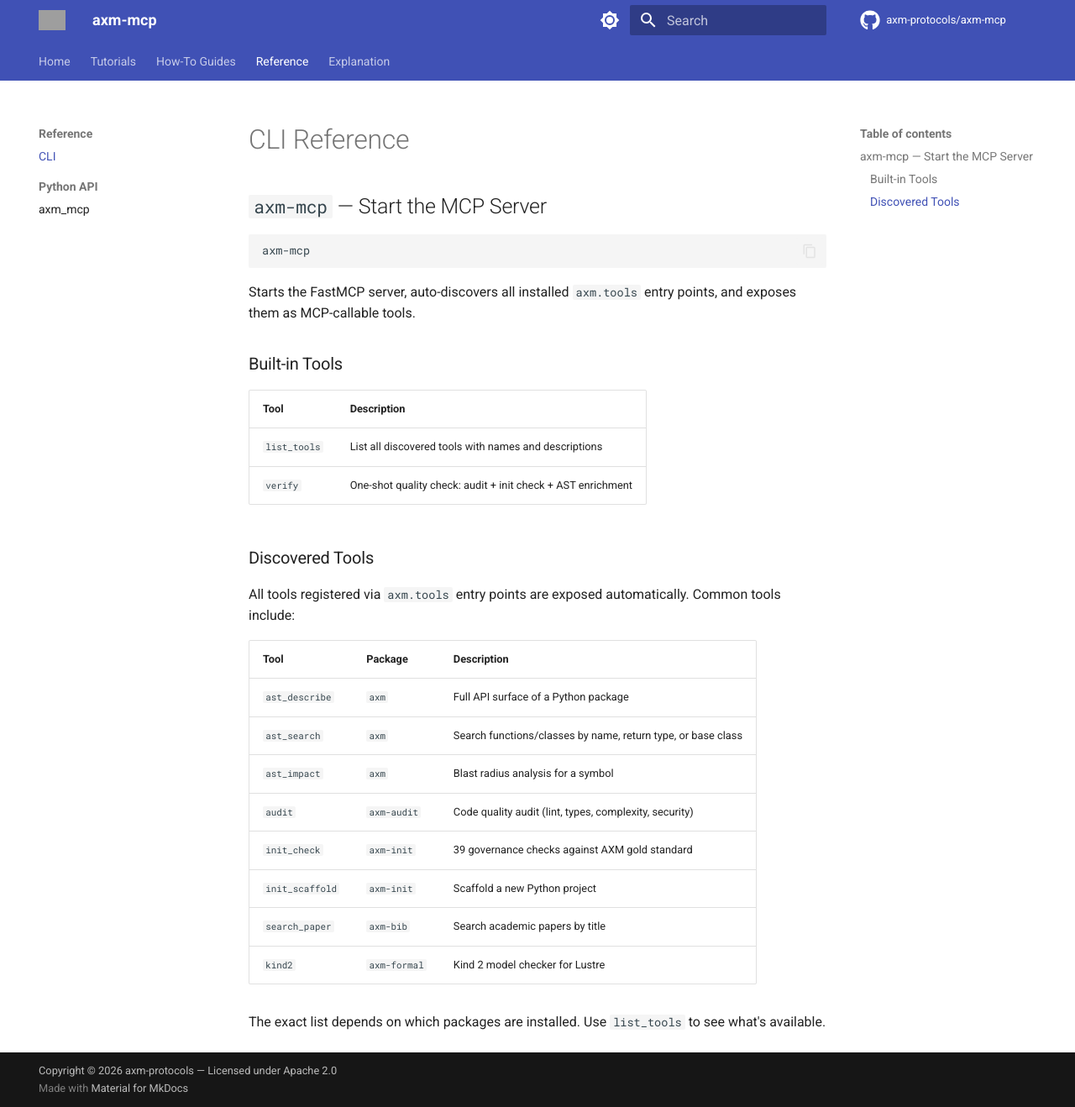
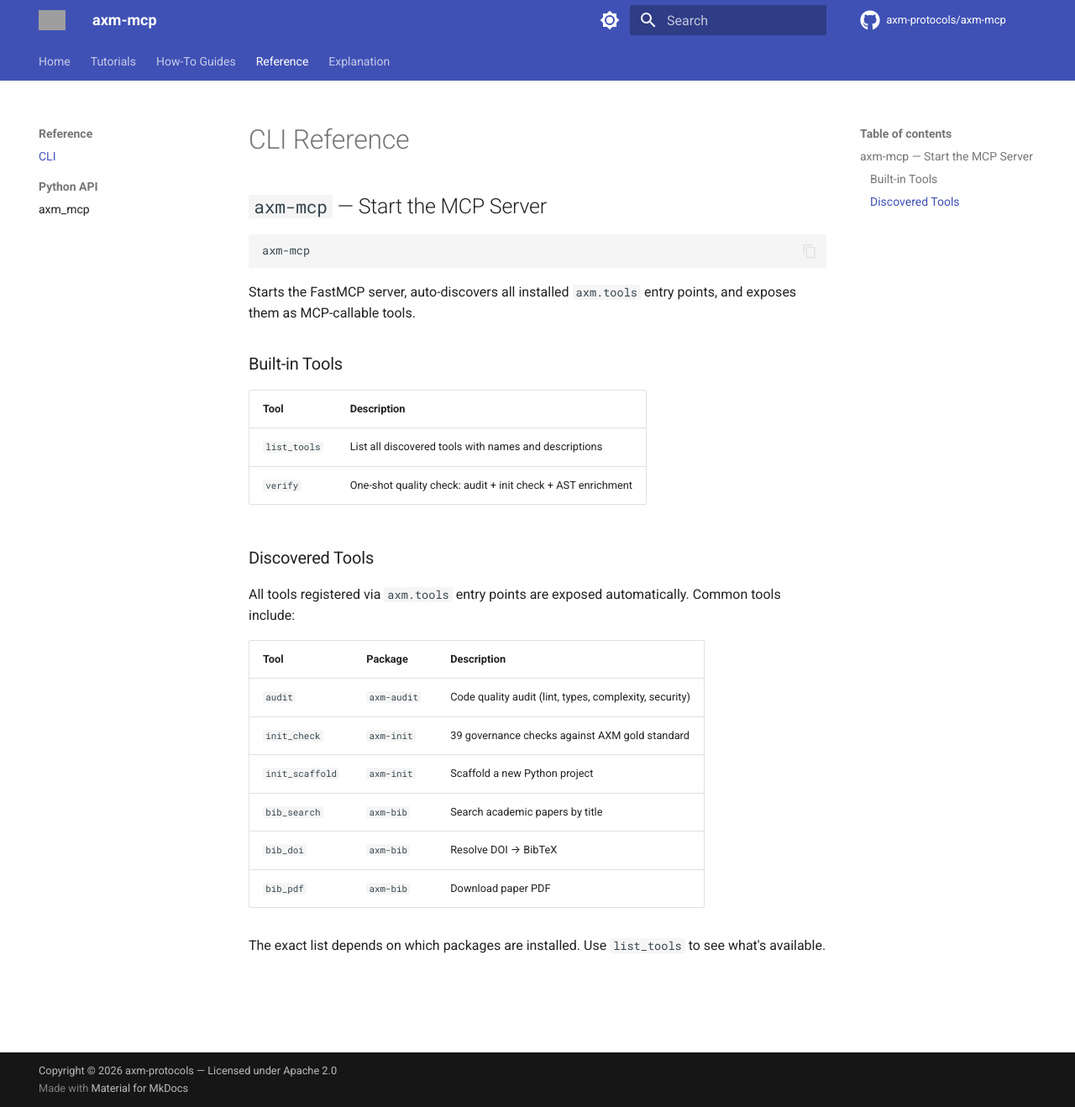
Before and after one commit to axm-protocols/axm-mcp, an MkDocs documentation site: the page built from docs/reference/cli.md, in a window 1280 px wide and 1318 px high. Shown: the whole window at 84% size. Built offline with MkDocs 1.6.1 and Material for MkDocs 9.7.7, drawn with Linux system fonts in a browser that asks for light colours; comment, search, counter and statistics services are not loaded; grey boxes are pictures that could not be loaded.

Commit message:
docs: align README/index with standard lib format, update tool names
README and index.md now use the standard logo + centered tagline +
badges format matching axm-audit and axm-init.

All doc files updated to only reference open-source packages
(axm-audit, axm-init, axm-bib) with current tool names
(bib_search, bib_doi, bib_pdf, init_scaffold).

```diff
--- a/docs/reference/cli.md
+++ b/docs/reference/cli.md
@@ -21,13 +21,11 @@
 
 | Tool | Package | Description |
 |---|---|---|
-| `ast_describe` | `axm` | Full API surface of a Python package |
-| `ast_search` | `axm` | Search functions/classes by name, return type, or base class |
-| `ast_impact` | `axm` | Blast radius analysis for a symbol |
 | `audit` | `axm-audit` | Code quality audit (lint, types, complexity, security) |
 | `init_check` | `axm-init` | 39 governance checks against AXM gold standard |
 | `init_scaffold` | `axm-init` | Scaffold a new Python project |
-| `search_paper` | `axm-bib` | Search academic papers by title |
-| `kind2` | `axm-formal` | Kind 2 model checker for Lustre |
+| `bib_search` | `axm-bib` | Search academic papers by title |
+| `bib_doi` | `axm-bib` | Resolve DOI → BibTeX |
+| `bib_pdf` | `axm-bib` | Download paper PDF |
 
 The exact list depends on which packages are installed. Use `list_tools` to see what's available.
```
Also changed, not shown: README.md (+12 -7 lines), docs/explanation/architecture.md (+1 -5 lines), docs/index.md (+11 -19 lines).
